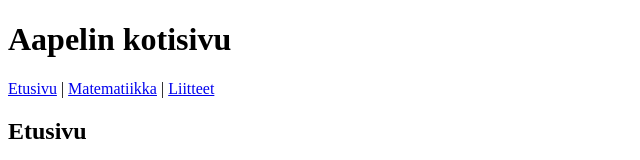
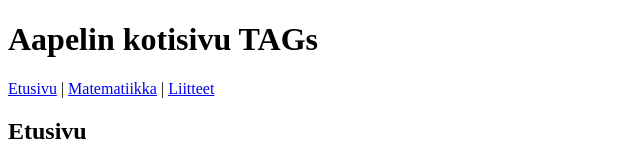
Before and after one commit to Lasseboy59/demo-tag-2, a plain HTML site: page homepage.html in a window 1280 px wide. Shown: the top 160 px of the page, without its empty margins (0-640 px from the left). Drawn offline with Linux system fonts and the light colour scheme.

Commit message:
edited h1 - homepage.html

```diff
--- a/homepage.html
+++ b/homepage.html
@@ -4,7 +4,7 @@
     <title>Annodated tag / more tagging</title>
   </head>
   <body>
-    <h1>Aapelin kotisivu</h1>
+    <h1>Aapelin kotisivu TAGs</h1>
     <p>
       <a href="index.html">Etusivu</a> |
       <a href="matikka.html">Matematiikka</a> |
```
